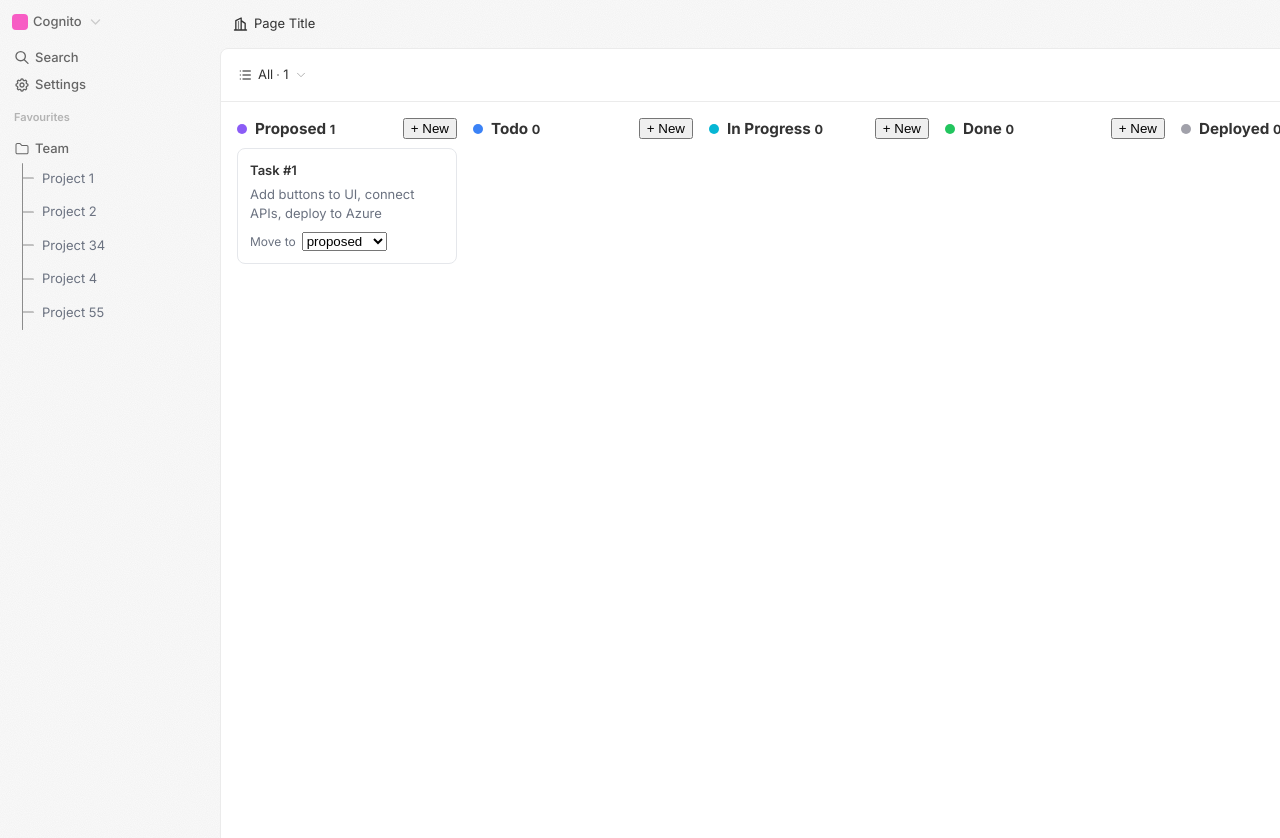
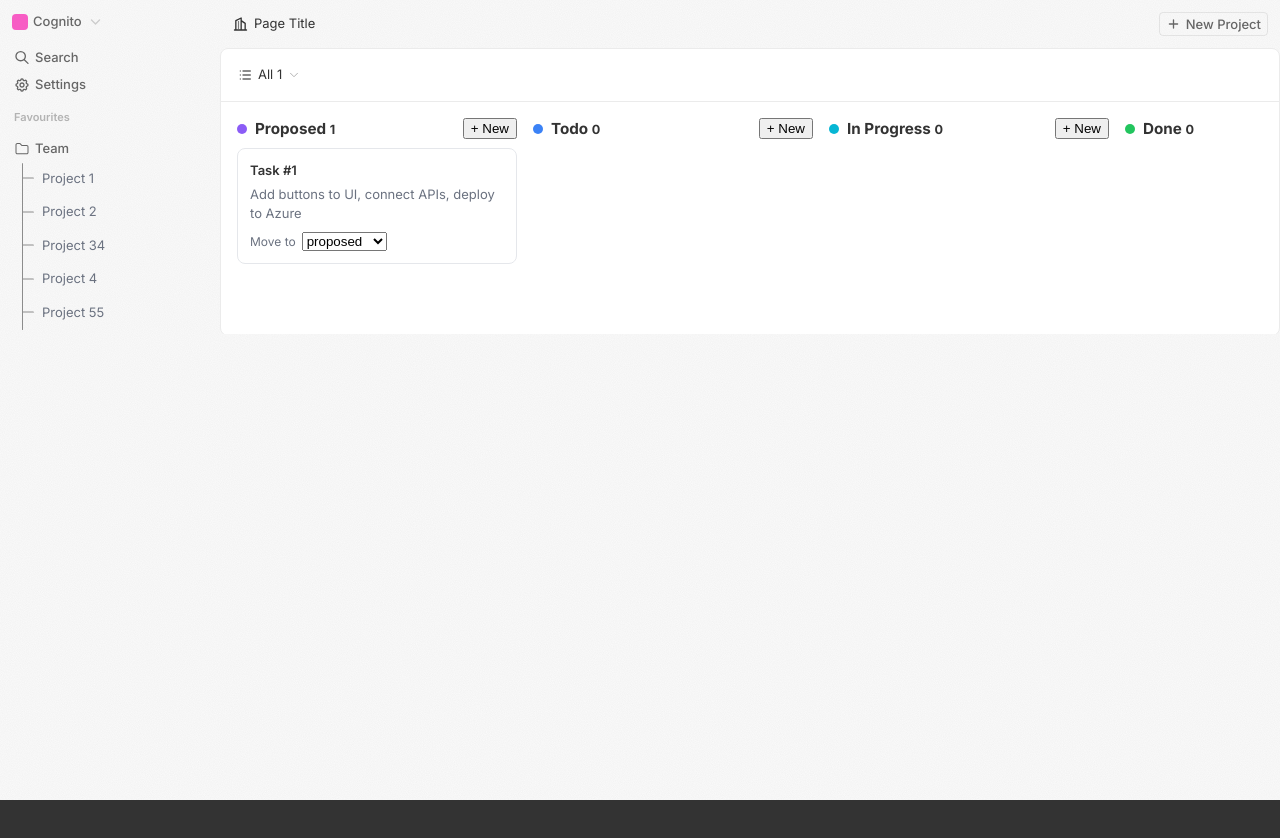
Before and after one commit to AnkitPatel1999/trello, a React (Vite) app: page / in a window 1280 px wide. Shown: the top 838 px of the page. After the commit the page ends 800 px from the top, so only its background shows below. Built offline with nearby package versions, Linux system fonts and the light colour scheme.

Commit message:
scolling issue fixed

```diff
--- a/src/App.css
+++ b/src/App.css
@@ -1,14 +1,25 @@
 .app-container{
-
+    height: 100vh;
+    overflow: hidden;
   }
-
 
   .left-sidebar-component{
       width: 220px;
       flex: none;
   }
 
+  .right-sidebar-component{
+      flex: 1;
+      display: flex;
+      flex-direction: column;
+      min-width: 0;
+      min-height: 0;
+      overflow: hidden; /* stop page scroll */
+  }
+
   .board-component{
-    /* width: 100%; */
-    /* overflow: auto; */
+      flex: 1;          /* fill remaining height */
+      min-width: 0;     /* allow horizontal scroll inside */
+      min-height: 0;    /* allow vertical scroll inside */
+      overflow: auto;   /* scroll only here */
   }
--- a/src/components/board/board.css
+++ b/src/components/board/board.css
@@ -1,41 +1,33 @@
 .board {
   display: grid;
-  grid-template-columns: repeat(var(--columns), minmax(220px, 1fr));
+  grid-template-columns: repeat(var(--columns), 280px);
   gap: 16px;
   padding: 16px;
-
+  width: max-content;
 }
 
+.board-scroll{
+  overflow: auto;   /* local scroll area */
+  width: 100%;
+  height: 100%;
+}
 
 .board-container{
-  min-height: 100vh;
+  height: 100%;     /* use parent height, not viewport */
   background-color: #fff;
   backdrop-filter: blur(10px);
   border: 1px solid #EBEBEB;
   border-radius: 8px;
-
+  overflow: hidden;
+  display: flex;
+  flex-direction: column;
 }
 
-
-.cu-dot{
-  display: inline-block;
-  height: 2px;
-  width: 2px;
-  background: #B3B3B3;
-}
-
-
 .cu-all-div{
+  flex: 0 0 auto;
   display: flex;
   gap: 5px;
   align-items: center;
   border-bottom: 1px solid #EBEBEB;
   padding: 16px;
-
 }
-
-.cu-all-inner{
-  display: flex;
-  align-items: center;
-  gap: 4px;
-}
--- a/src/domain/columns.ts
+++ b/src/domain/columns.ts
@@ -11,5 +11,7 @@ export const COLUMNS: ColumnConfig[] = [
   { key: Status.Todo, title: 'Todo', badgeColor: 'var(--blue-500, #3b82f6)' },
   { key: Status.InProgress, title: 'In Progress', badgeColor: 'var(--cyan-500, #06b6d4)' },
   { key: Status.Done, title: 'Done', badgeColor: 'var(--green-500, #22c55e)' },
+  { key: Status.Done, title: 'Done', badgeColor: 'var(--green-500, #22c55e)' },
+  { key: Status.Done, title: 'Done', badgeColor: 'var(--green-500, #22c55e)' },
   { key: Status.Deployed, title: 'Deployed', badgeColor: 'var(--zinc-400, #a1a1aa)' },
 ];
```
Lines whose indentation alone changed are shown as unchanged.
